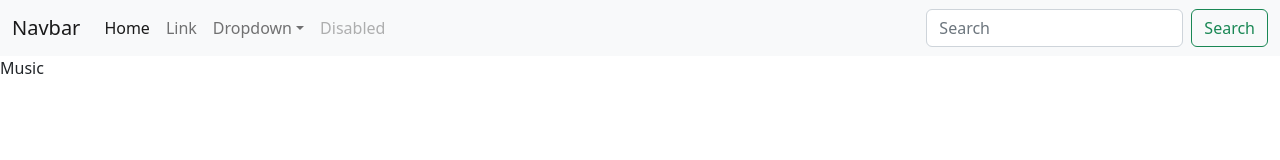
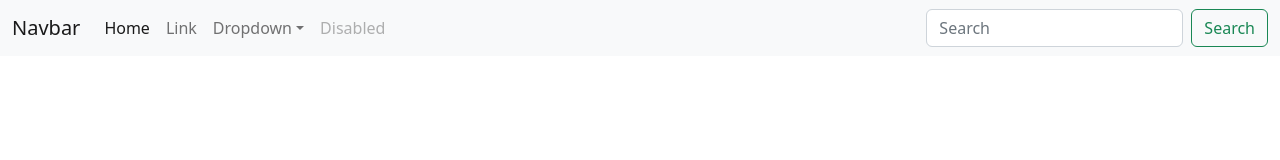
Before and after one commit to MadeOfBees/BeesPortfolio, a React (Create React App) app: page / in a window 1280 px wide. Shown: the top 160 px of the page. Built offline with nearby package versions, Linux system fonts and the light colour scheme.

Commit message:
fixed deploy

```diff
--- a/package.json
+++ b/package.json
@@ -36,5 +36,8 @@
       "last 1 firefox version",
       "last 1 safari version"
     ]
+  },
+  "devDependencies": {
+    "gh-pages": "^4.0.0"
   }
 }
--- a/src/components/Display/index.js
+++ b/src/components/Display/index.js
@@ -5,11 +5,7 @@ import './style.css';
 function Display() {
     return (<main>
         <Nav />
-        <div>
 
-            <p>Music</p>
-
-        </div>
     </main>)
 };
 
```
Also changed, not shown: 1 other file (tests, documents, lock files or other folders).
